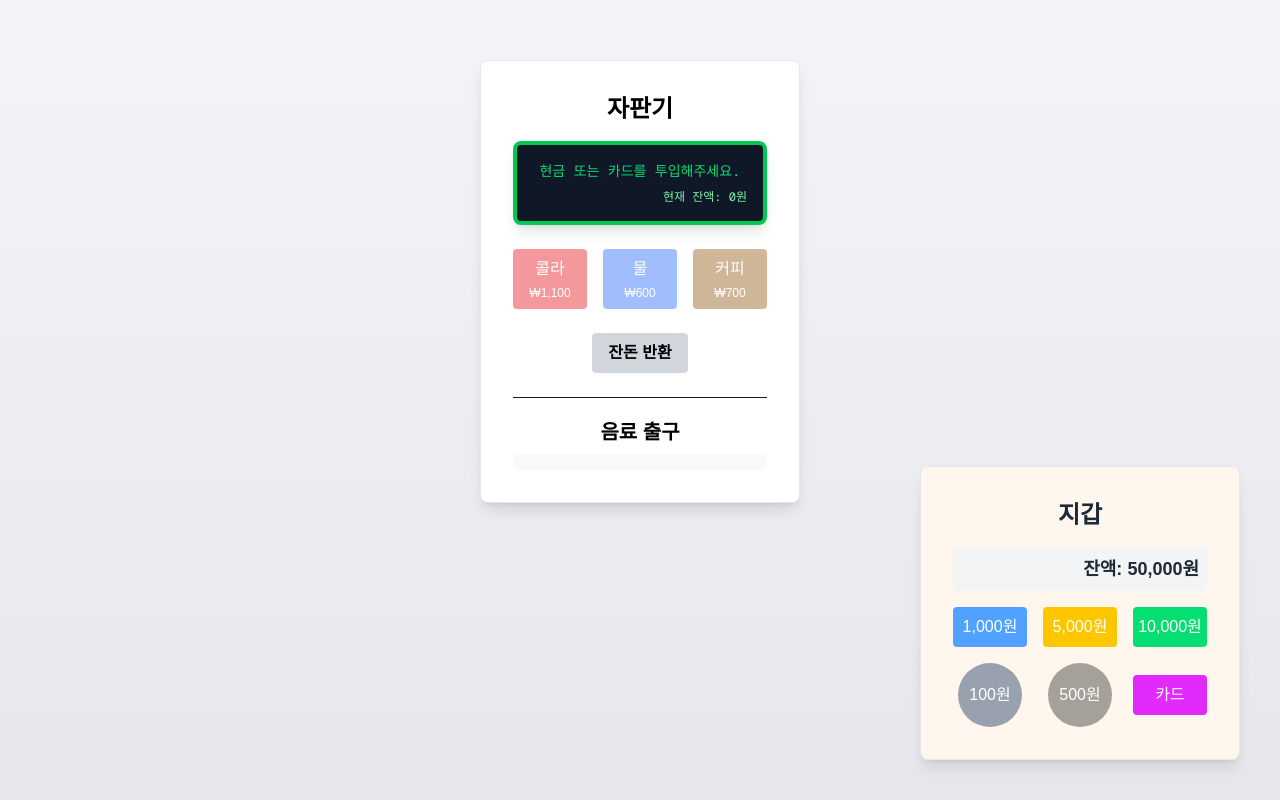
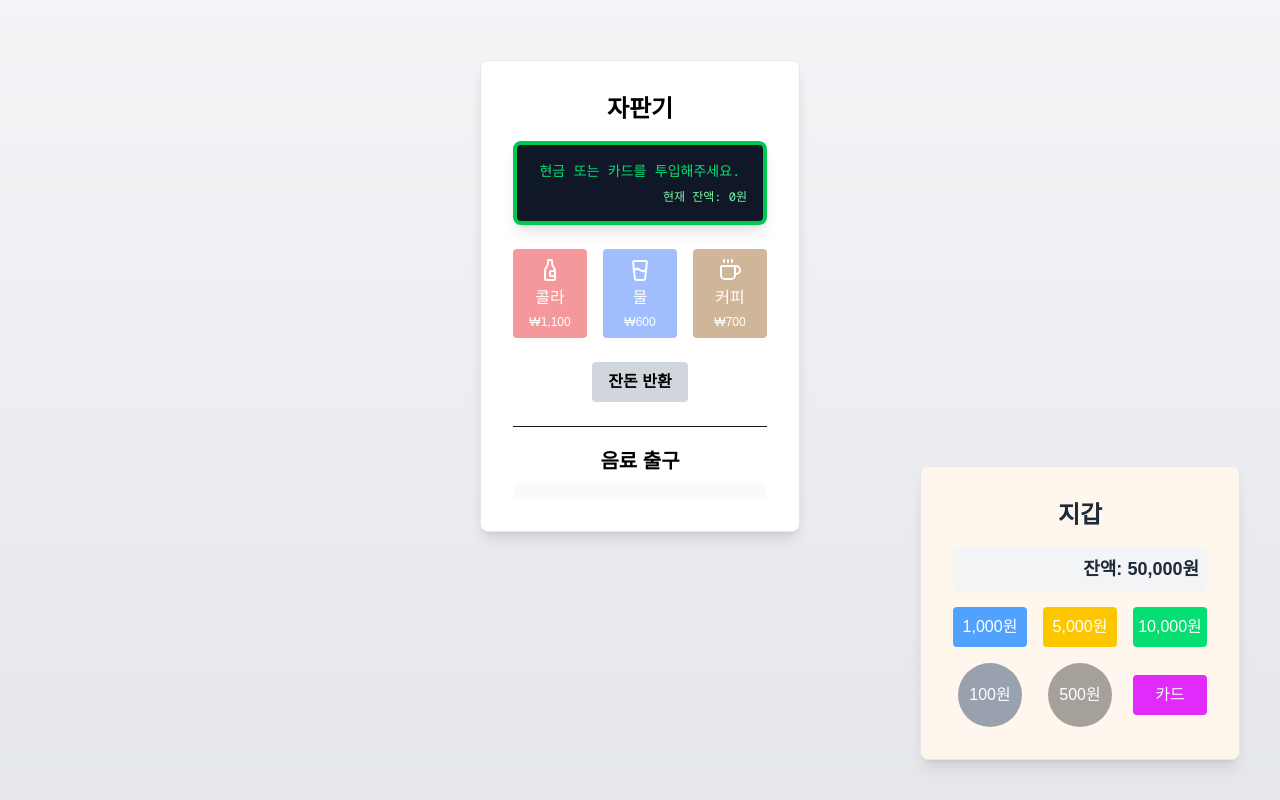
Before and after one commit to syki66/sungyeon-vending-machine, a Next.js app: page / in a window 1280 px wide. Built offline with nearby package versions, Linux system fonts and the light colour scheme.

Commit message:
feat: beverage 버튼에 아이콘 표시 기능 추가

```diff
--- a/src/app/page.tsx
+++ b/src/app/page.tsx
@@ -157,6 +157,7 @@ export default function Home() {
             <Beverage
               onClick={() => handleBalanceChange(-PRICE_LIST.cola)}
               name="콜라"
+              icon={<BottleWine color="#FFFFFF" className="inline" />}
               price={PRICE_LIST.cola}
               color="bg-red-600"
               disabled={
@@ -166,6 +167,7 @@ export default function Home() {
             <Beverage
               onClick={() => handleBalanceChange(-PRICE_LIST.water)}
               name="물"
+              icon={<GlassWater color="#FFFFFF" className="inline" />}
               price={PRICE_LIST.water}
               color="bg-blue-600"
               disabled={
@@ -175,6 +177,7 @@ export default function Home() {
             <Beverage
               onClick={() => handleBalanceChange(-PRICE_LIST.coffee)}
               name="커피"
+              icon={<Coffee color="#FFFFFF" className="inline" />}
               price={PRICE_LIST.coffee}
               color="bg-yellow-800"
               disabled={
--- a/src/components/beverage.tsx
+++ b/src/components/beverage.tsx
@@ -1,16 +1,16 @@
 interface BeverageProps {
   name: string;
   price: number;
+  icon?: React.ReactNode;
   color: string;
   disabled?: boolean;
   onClick?: () => void;
-  onMouseEnter?: () => void;
-  onMouseLeave?: () => void;
 }
 
 export default function Beverage({
   name,
   price,
+  icon,
   color,
   disabled,
   onClick,
@@ -23,10 +23,9 @@ export default function Beverage({
         className={`${color} text-white py-2 rounded hover:brightness-90 text-center
         ${disabled ? 'opacity-40 cursor-not-allowed' : 'hover:cursor-pointer'}`}
         onClick={onClick}
-        onMouseEnter={onMouseEnter}
-        onMouseLeave={onMouseLeave}
       >
-        {name}
+        <span className="block">{icon}</span>
+        <span className="block mt-1">{name}</span>
         <span className="block text-xs mt-1">₩{price.toLocaleString()}</span>
       </div>
     </>
```
